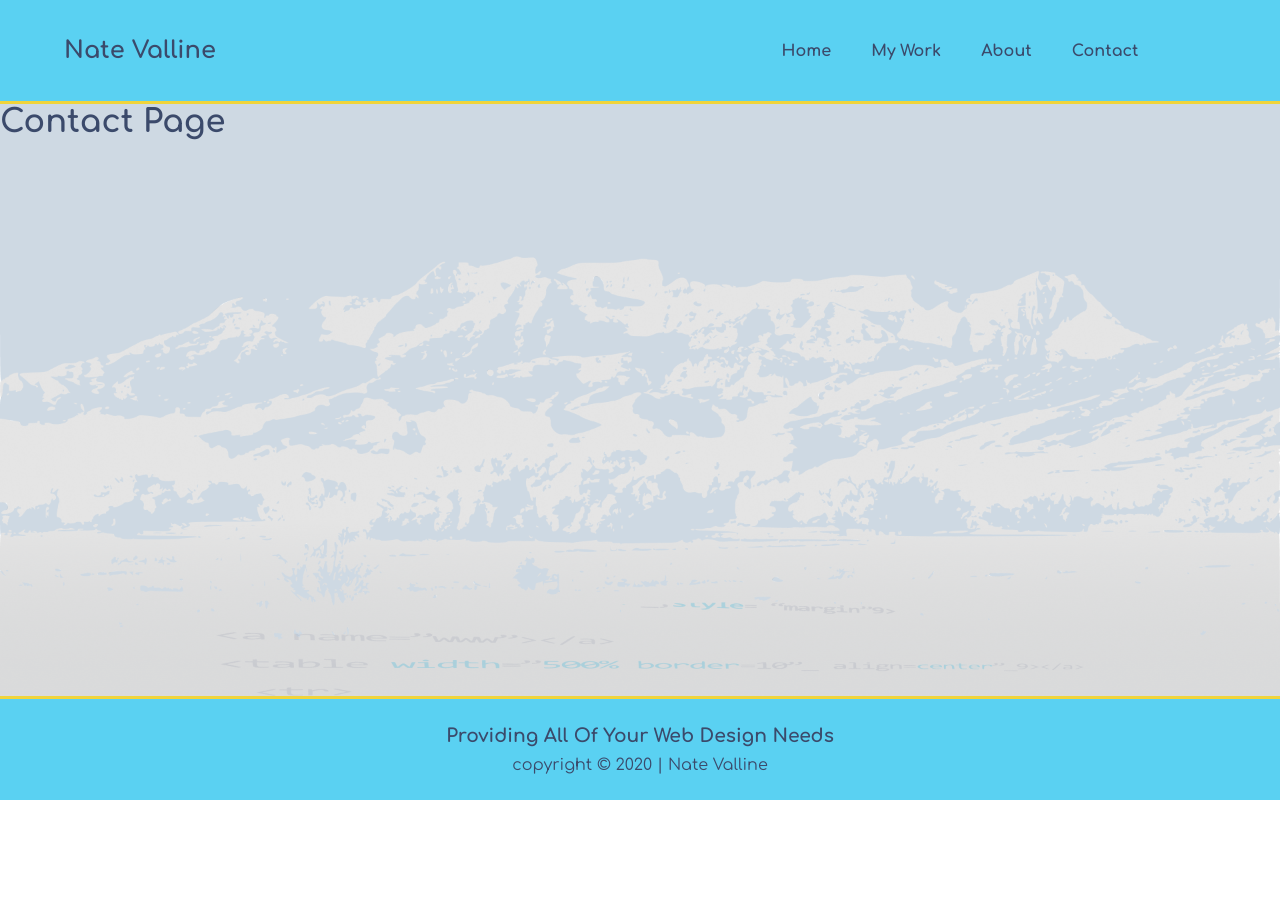
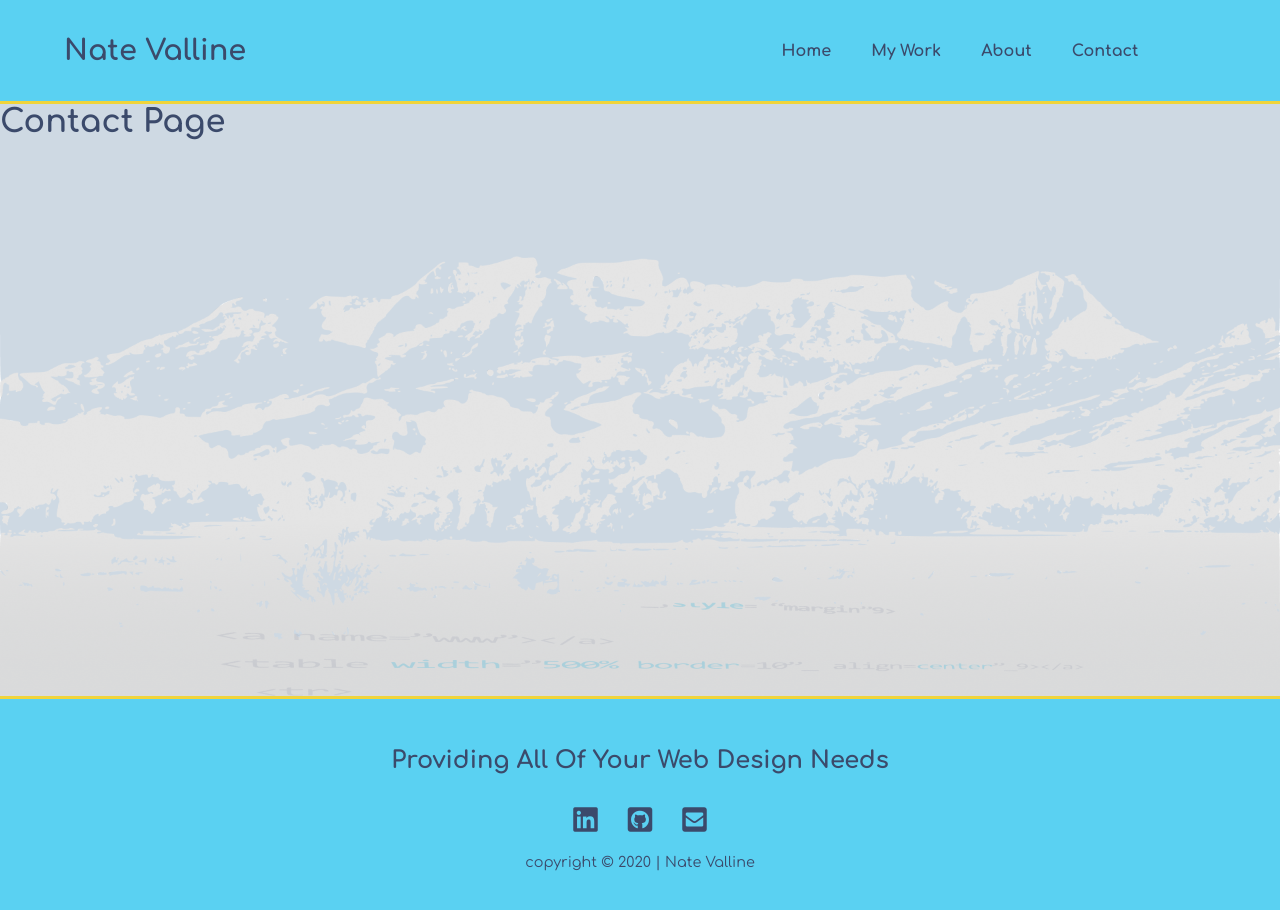
Before and after one commit to nvalline/portfolio-v3, a React (Create React App) app: page /contact in a window 1280 px wide. Shown: the top 910 px of the page. Before the commit the page ends 800 px from the top, so only its background shows below. Built offline with nearby package versions, Linux system fonts and the light colour scheme.

Commit message:
adjusted styles

```diff
--- a/src/layout/footer/Footer.js
+++ b/src/layout/footer/Footer.js
@@ -1,5 +1,7 @@
 import React from 'react';
 import moment from 'moment';
+
+import FooterLinks from './FooterLinks';
 
 function Footer() {
     const currentYear = moment().format("YYYY");
@@ -7,7 +9,8 @@ function Footer() {
     return (
         <footer>
             <div className="footerDiv">
-                <h3>Providing All Of Your Web Design Needs</h3>
+                <h2>Providing All Of Your Web Design Needs</h2>
+                <FooterLinks />
                 <p>copyright &copy; {currentYear} | Nate Valline</p>
             </div>
         </footer>
--- /dev/null
+++ b/src/layout/footer/FooterLinks.js
@@ -0,0 +1,27 @@
+import React from 'react';
+
+function FooterLinks() {
+    return (
+        <div>
+            <ul className="socialUL">
+                <li>
+                    <a href="https://www.linkedin.com/in/nvalline/">
+                        <i class="fab fa-linkedin"></i>
+                    </a>
+                </li>
+                <li>
+                    <a href="https://github.com/nvalline">
+                        <i class="fab fa-github-square"></i>
+                    </a>
+                </li>
+                <li>
+                    <a href="mailto: nate@natevalline.com">
+                        <i class="fas fa-envelope-square"></i>
+                    </a>
+                </li>
+            </ul>
+        </div>
+    )
+}
+
+export default FooterLinks;
--- a/src/layout/layout.css
+++ b/src/layout/layout.css
@@ -10,6 +10,10 @@ header {
 
 header div {
     width: 40%;
+}
+
+header h2 a {
+    font-size: 1.2em;
 }
 
 #navDiv {
@@ -52,7 +56,8 @@ nav ul li a:hover {
       display: flex;
       justify-content: center;
       align-items: center;
-      height: 13vh;
+      min-height: 13vh;
+      padding: 3em 0;
   }
 
   .footerDiv {
@@ -62,6 +67,31 @@ nav ul li a:hover {
       align-items: center;
   }
 
+  .socialUL {
+      display: flex;
+      justify-content: center;
+      align-items: center;
+      margin-top: 2em;
+  }
+
+  .socialUL li {
+      list-style: none;
+      margin: 0 15px;
+  }
+
+  .socialUL li a {
+      text-decoration: none;
+  }
+
+  .socialUL li a i {
+      font-size: 1.75em;
+  }
+
+  .socialUL li a i:hover {
+      color: #5e75a7;
+  }
+
   .footerDiv p {
-      margin-top: 10px;
+      font-size: 0.9em;
+      margin-top: 20px;
   }
```
